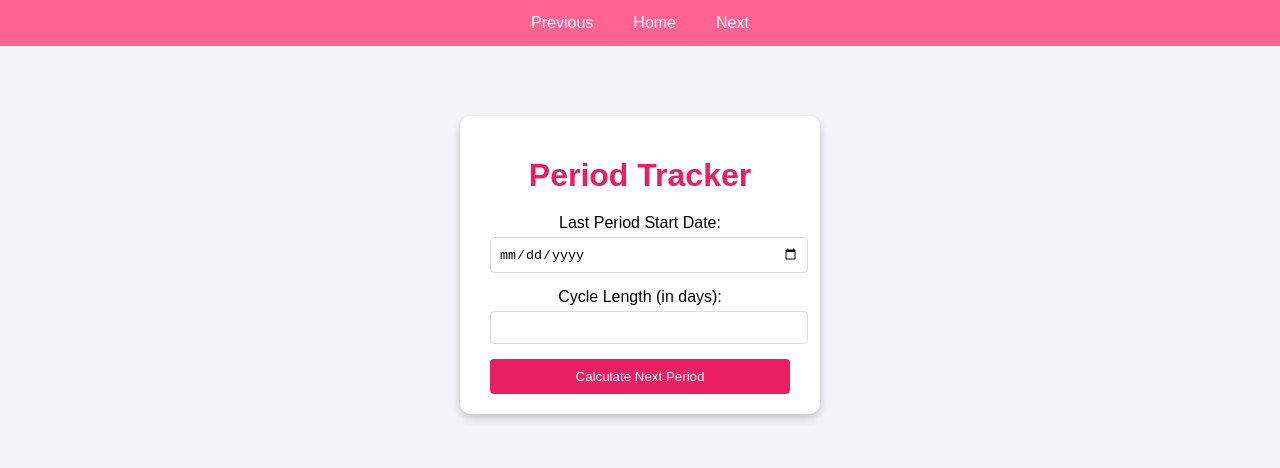
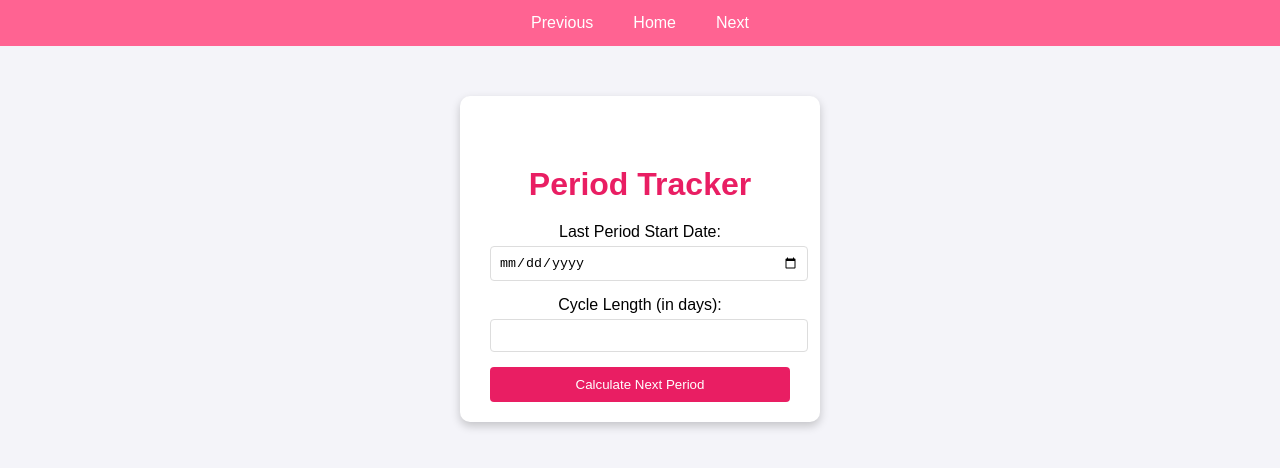
Before and after one commit to sahlashahanas/alora, a website: page test.html in a window 1280 px wide. Drawn offline with Linux system fonts and the light colour scheme.

Commit message:
css fixes3

```diff
--- a/css/test.css
+++ b/css/test.css
@@ -27,7 +27,6 @@ nav a:hover {
     background-color: #4CAF50;
 }
 .tracker-container {
-    margin-top: 20px;
     background-color: white;
     padding: 20px 30px;
     border-radius: 10px;
@@ -35,7 +34,9 @@ nav a:hover {
     width: 300px;
     text-align: center;
 }
-
+.tracker-container h1 {
+    margin-top: 50px;
+}
 h1 {
     color: #e91e63;
     margin-bottom: 20px;
```
